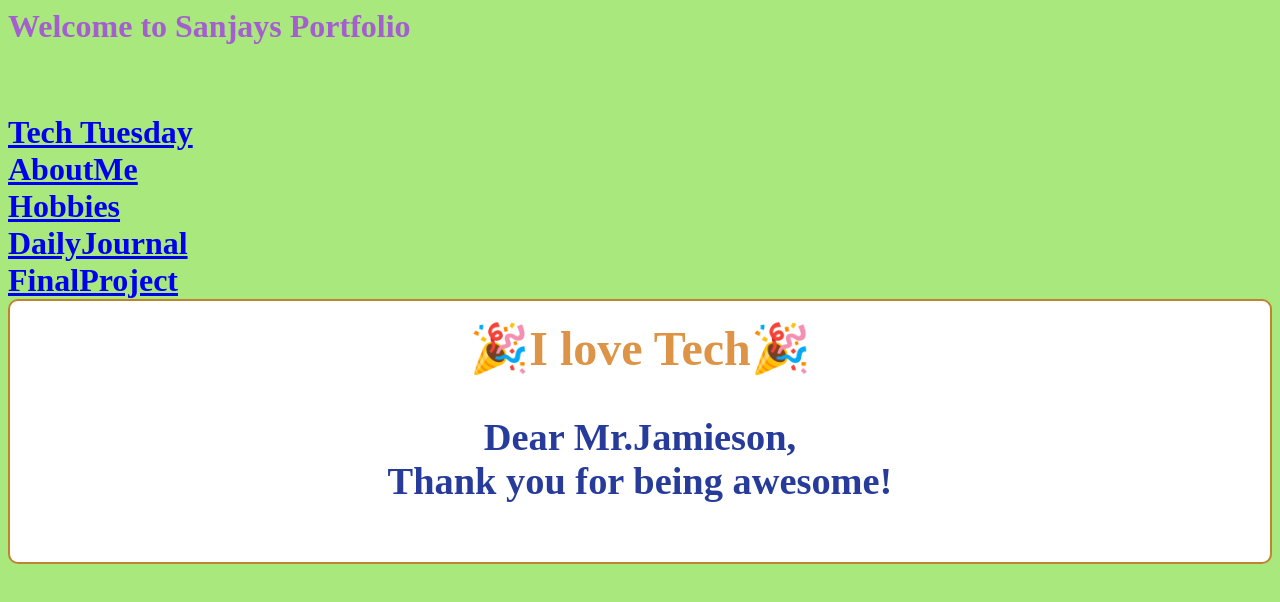
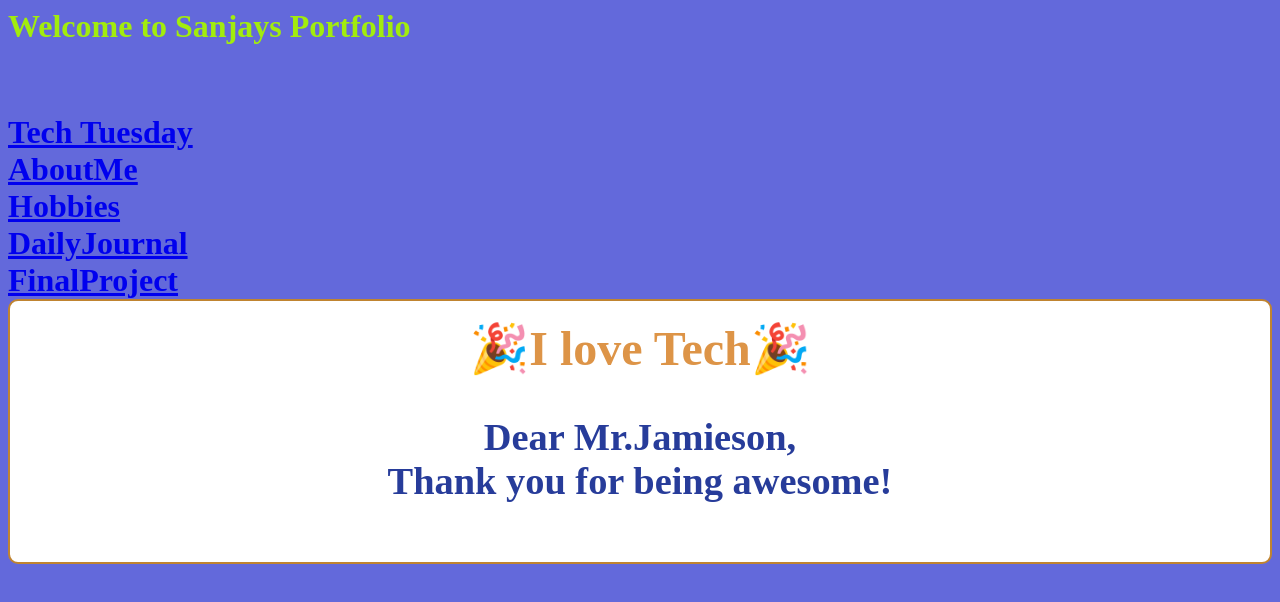
Before and after one commit to ics-ASH/portfolio-websites-SanjaySiva0, a plain HTML site: page index.html in a window 1280 px wide. Drawn offline with Linux system fonts and the light colour scheme.

Commit message:
Changed around color scheme

```diff
--- a/index.html
+++ b/index.html
@@ -1,8 +1,8 @@
 <html>
   <title>Sanjays Website</title>
-  <h1 style="color:rgb(164, 94, 208)">Welcome to Sanjays Portfolio</p><h1>
+  <h1 style="color:rgb(162, 236, 13)">Welcome to Sanjays Portfolio</p><h1>
 
-  <body style="background-color:rgb(169, 232, 124);"></body>
+  <body style="background-color:rgb(99, 105, 219);"></body>
 <body>
 <br>
 <body></body>
```
Also changed, not shown: DailyJournal.html (+1 -0 lines).
